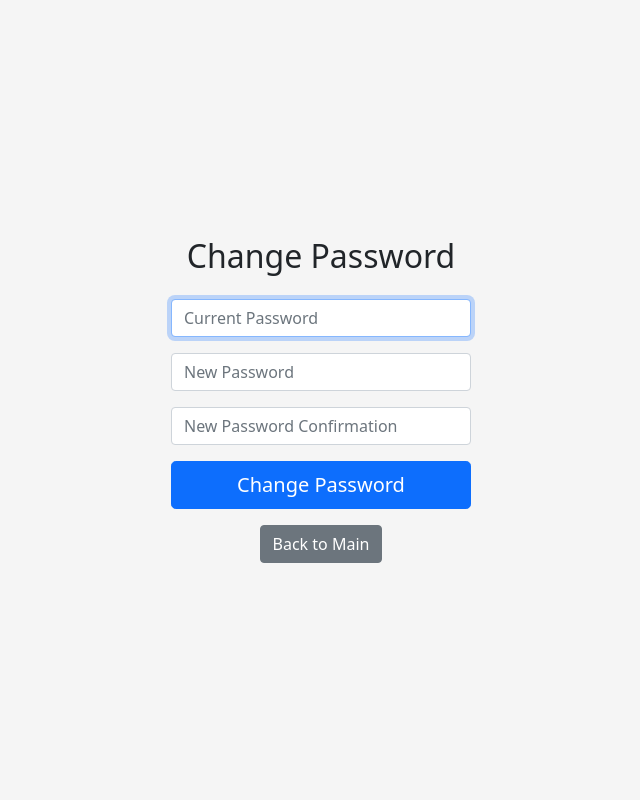
After one commit to itech0307/BSV-Manufacturing-Execution-System, a Django app: page /common/change-password/ in a window 1280 px wide. The commit adds this page. Shown: the whole page, without its empty margins (319-959 px from the left). Run offline with Django 5.2, Linux system fonts and the light colour scheme; the visitor is signed in with stand-in values (Sample User, id 1); parts of the project's set-up code (start-up, migrations or seed data) failed here and were passed over; some libraries are stand-ins or nearby versions.

Commit message:
change_password 페이지 작성

```diff
--- a/common/urls.py
+++ b/common/urls.py
@@ -11,6 +11,7 @@ urlpatterns = [
 
     path('register/', views.register, name='register'),
     path('activate/<uidb64>/<token>/', views.activate, name='activate'),
+    path('change-password/', views.change_password, name='change_password'),
 
     path('file_browser/', views.list_files, name='list_files'),
     path('file_browser/upload/', views.upload_file, name='upload_file'),
--- a/common/views.py
+++ b/common/views.py
@@ -4,9 +4,10 @@ from urllib.parse import quote, unquote
 from django.contrib.auth import authenticate, login, get_user_model
 from .forms import UserRegistrationForm
 from django.contrib.auth.decorators import login_required
+from django.contrib.auth.forms import PasswordChangeForm
 from django.contrib import messages
 from django.views.decorators.http import require_http_methods
-from django.contrib.auth import logout
+from django.contrib.auth import logout, update_session_auth_hash
 from django.contrib.sites.shortcuts import get_current_site
 from django.template.loader import render_to_string
 from django.utils.http import urlsafe_base64_encode, urlsafe_base64_decode
@@ -97,6 +98,23 @@ def activate(request, uidb64, token):
         return redirect('common:main')
     else:
         return render(request, 'common/account_activation_invalid.html')
+
+@login_required
+def change_password(request):
+    if request.method == 'POST':
+        form = PasswordChangeForm(request.user, request.POST)
+        if form.is_valid():
+            user = form.save()
+            update_session_auth_hash(request, user)  # Important!
+            messages.success(request, 'Your password was successfully updated!')
+            return redirect('common:main')
+        else:
+            messages.error(request, 'Please correct the error below.')
+    else:
+        form = PasswordChangeForm(request.user)
+    return render(request, 'common/change_password.html', {
+        'form': form
+    })
 
 # 레포지토리 루트 설정
 REPOSITORY_ROOT = 'repository/'  # S3 버킷 내의 레포지토리 경로
--- /dev/null
+++ b/templates/common/change_password.html
@@ -0,0 +1,52 @@
+<!DOCTYPE html>
+<html lang="ko">
+<head>
+    <meta charset="UTF-8">
+    <meta name="viewport" content="width=device-width, initial-scale=1.0">
+    <title>Change Password</title>
+    {% load static %}
+    <link rel="stylesheet" href="{% static 'css/bootstrap.min.css' %}">
+    <style>
+        body {
+            display: flex;
+            align-items: center;
+            padding-top: 40px;
+            padding-bottom: 40px;
+            background-color: #f5f5f5;
+            height: 100vh;
+        }
+        .form-change-password {
+            width: 100%;
+            max-width: 330px;
+            padding: 15px;
+            margin: auto;
+        }
+    </style>
+</head>
+<body>
+    <main class="form-change-password">
+        <h2 class="text-center mb-4">Change Password</h2>
+        <form method="post" action="{% url 'common:change_password' %}">
+            {% csrf_token %}
+            {% include "common/form_errors.html" %}
+            <div class="mb-3">
+                <label for="old_password" class="visually-hidden">Current Password</label>
+                <input type="password" class="form-control" name="old_password" id="old_password" placeholder="Current Password" required autofocus>
+            </div>
+            <div class="mb-3">
+                <label for="new_password1" class="visually-hidden">New Password</label>
+                <input type="password" class="form-control" name="new_password1" id="new_password1" placeholder="New Password" required>
+            </div>
+            <div class="mb-3">
+                <label for="new_password2" class="visually-hidden">New Password Confirmation</label>
+                <input type="password" class="form-control" name="new_password2" id="new_password2" placeholder="New Password Confirmation" required>
+            </div>
+            <button class="w-100 btn btn-lg btn-primary" type="submit">Change Password</button>
+        </form>
+        <div class="text-center mt-3">
+            <a href="{% url 'common:main' %}" class="btn btn-secondary">Back to Main</a>
+        </div>
+    </main>
+    <script src="{% static 'js/bootstrap.bundle.min.js' %}"></script>
+</body>
+</html>
--- a/templates/common/navi-bar.html
+++ b/templates/common/navi-bar.html
@@ -137,7 +137,7 @@
             </a>
             <ul class="dropdown-menu dropdown-menu-end" aria-labelledby="userDropdown">
                 <li><a class="dropdown-item" href="#">My Page</a></li>
-                <li><a class="dropdown-item" href="#">Change Password</a></li>
+                <li><a class="dropdown-item" href="{% url 'common:change_password' %}">Change Password</a></li>
                 <li><hr class="dropdown-divider"></li>
                 <li><a class="dropdown-item" href="{% url 'common:logout' %}">Logout</a></li>
             </ul>
```
